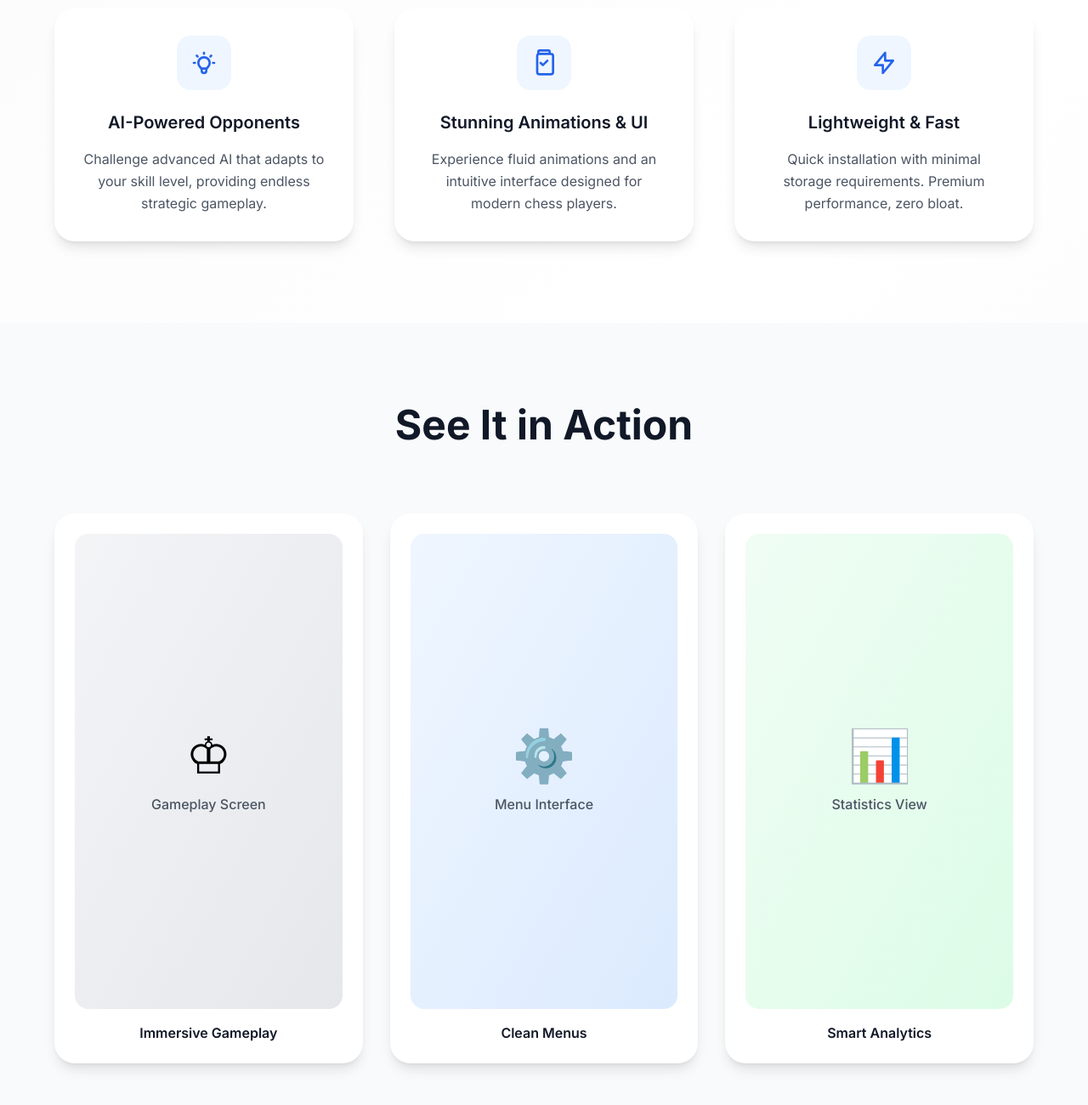
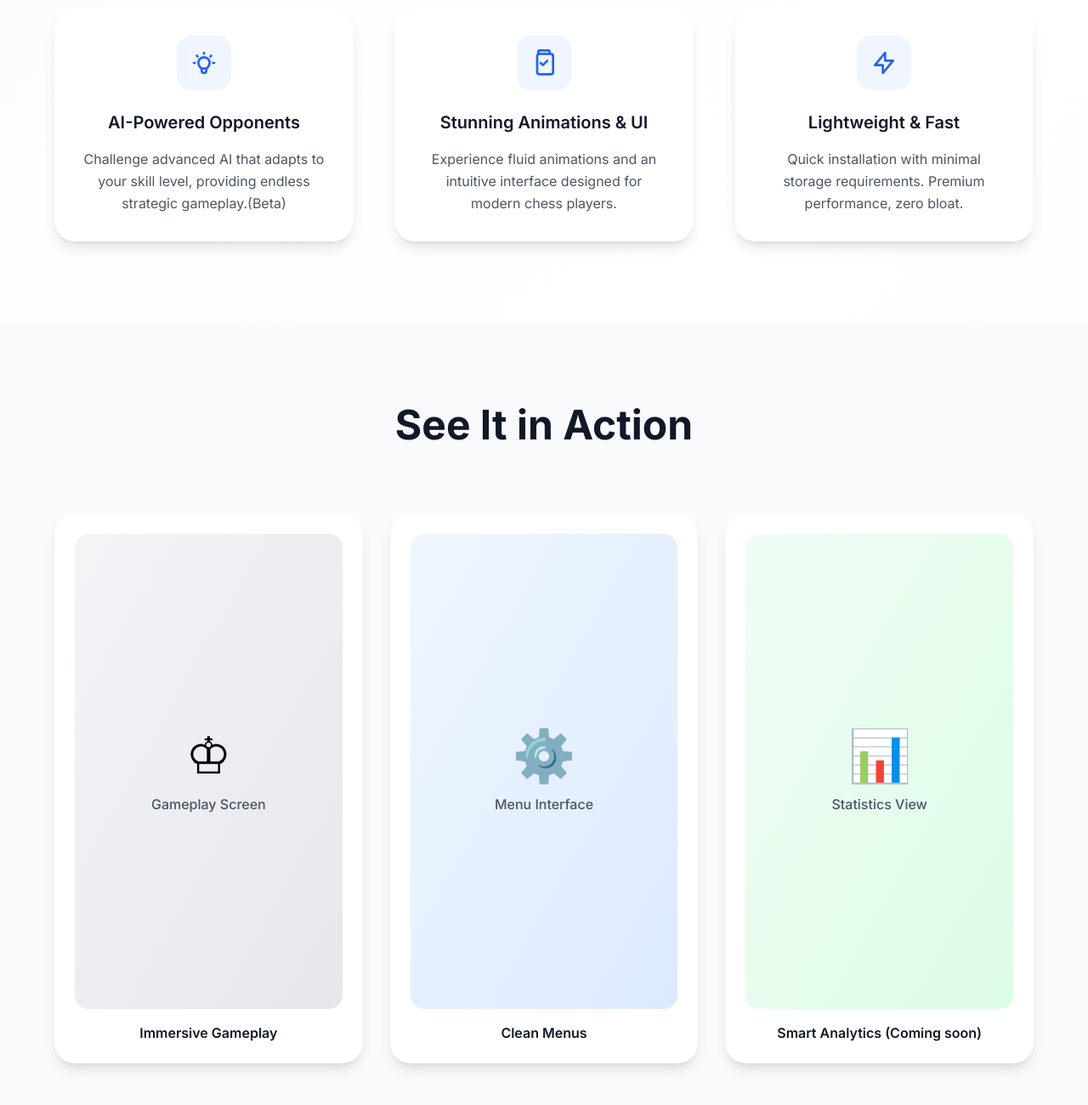
Before and after one commit to devin963/Chess-Lite, a plain HTML site: page index.html in a window 1280 px wide. Shown: the part 1014-2314 px from the top of the page at 85% size. Drawn offline with nearby package versions, Linux system fonts and the light colour scheme.

Commit message:
Update index.html

```diff
--- a/index.html
+++ b/index.html
@@ -124,7 +124,7 @@
                         </svg>
                     </div>
                     <h3 class="text-xl font-semibold text-gray-900 mb-4">AI-Powered Opponents</h3>
-                    <p class="text-gray-600 leading-relaxed">Challenge advanced AI that adapts to your skill level, providing endless strategic gameplay.</p>
+                    <p class="text-gray-600 leading-relaxed">Challenge advanced AI that adapts to your skill level, providing endless strategic gameplay.(Beta)</p>
                 </div>
 
                 <!-- Feature 2 -->
@@ -187,7 +187,7 @@
                             <p class="text-gray-600 font-medium">Statistics View</p>
                         </div>
                     </div>
-                    <h3 class="font-semibold text-gray-900 text-center">Smart Analytics</h3>
+                    <h3 class="font-semibold text-gray-900 text-center">Smart Analytics (Coming soon)</h3>
                 </div>
             </div>
         </div>
```
